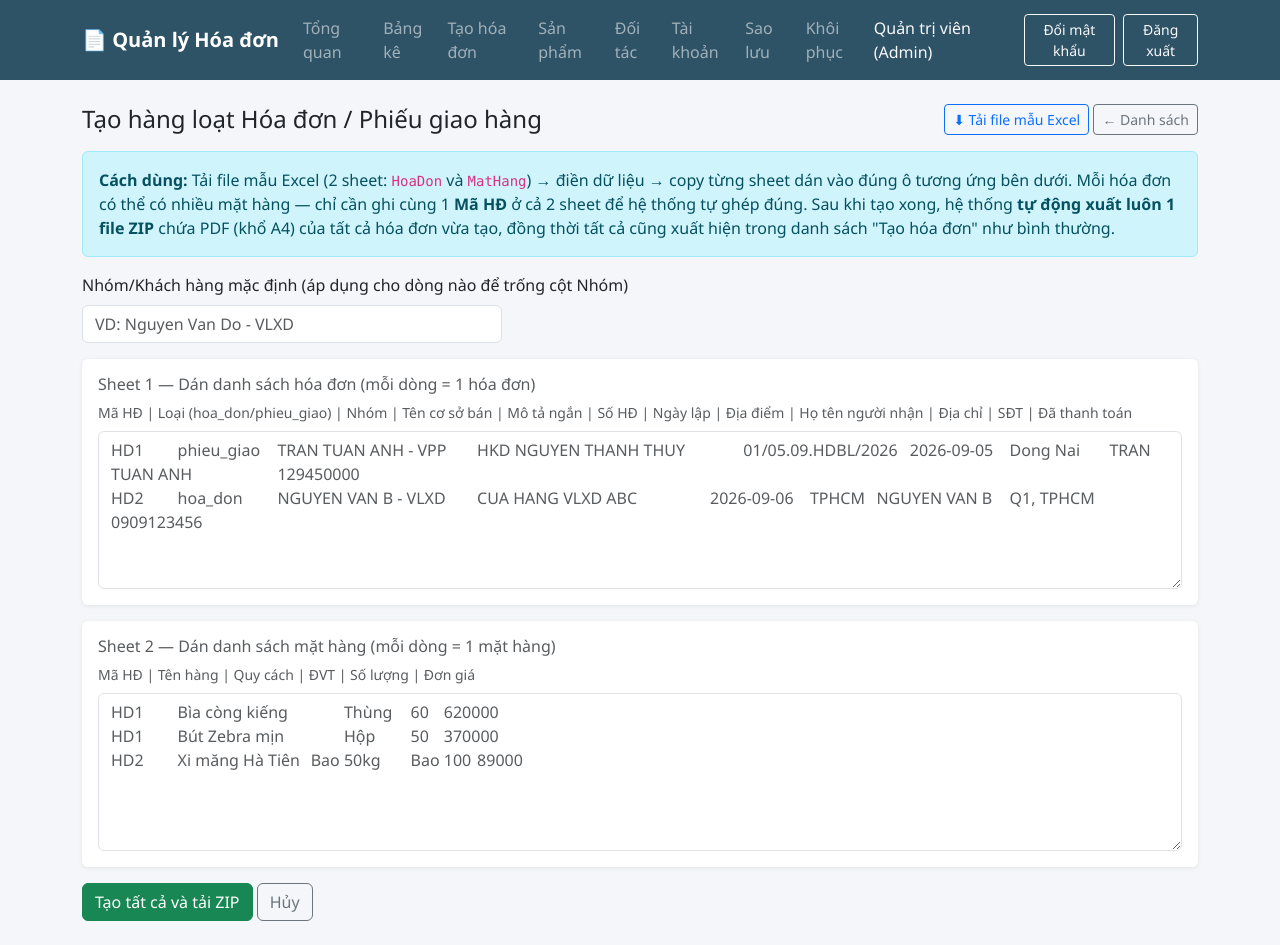
After one commit to PHONGKHCN/HOADONDAURA-DAUVAO, a Flask app: page /sales/bulk in a window 1280 px wide. The commit adds this page. Run offline with Flask 3, Linux system fonts and the light colour scheme; a user stored in the database is signed in; some libraries are stand-ins or nearby versions.

Commit message:
CAP NHAP LAN 4

```diff
--- a/app.py
+++ b/app.py
@@ -2,6 +2,7 @@ import os
 import json
 import re
 import sqlite3
+import zipfile
 from datetime import datetime
 from io import BytesIO
 
@@ -13,6 +14,7 @@ from flask_login import (
 from werkzeug.security import generate_password_hash, check_password_hash
 from openpyxl import Workbook, load_workbook
 from openpyxl.styles import Font, PatternFill, Alignment, Border, Side
+from openpyxl.utils import get_column_letter
 
 from reportlab.lib.pagesizes import A4, A5
 from reportlab.lib.units import mm
@@ -1366,6 +1368,245 @@ def partner_import_excel():
     return redirect(url_for("partner_list"))
 
 
+# ---------- Tạo hàng loạt Hóa đơn/Phiếu giao hàng (nhiều khách, nhiều mặt hàng) ----------
+
+@app.route("/sales/bulk_template")
+@login_required
+def sales_bulk_template():
+    wb = Workbook()
+    font_name = "Arial"
+    header_fill = PatternFill(start_color="2E5266", end_color="2E5266", fill_type="solid")
+    header_font = Font(name=font_name, bold=True, color="FFFFFF", size=10)
+    title_font = Font(name=font_name, bold=True, size=13, color="2E5266")
+    note_font = Font(name=font_name, italic=True, size=9, color="C00000")
+    sample_fill = PatternFill(start_color="FFF2CC", end_color="FFF2CC", fill_type="solid")
+    thin = Side(style="thin", color="808080")
+    border = Border(left=thin, right=thin, top=thin, bottom=thin)
+    center = Alignment(horizontal="center", vertical="center", wrap_text=True)
+    left = Alignment(horizontal="left", vertical="center", wrap_text=True)
+
+    ws1 = wb.active
+    ws1.title = "HoaDon"
+    ws1.merge_cells("A1:L1")
+    ws1["A1"] = "SHEET 1: THÔNG TIN TỪNG HÓA ĐƠN (mỗi dòng = 1 hóa đơn)"
+    ws1["A1"].font = title_font
+    ws1["A1"].alignment = center
+    ws1.merge_cells("A2:L2")
+    ws1["A2"] = ("Mã HĐ ở sheet này phải khớp với Mã HĐ ở sheet \"MatHang\" để hệ thống ghép đúng mặt hàng vào hóa đơn. "
+                 "Copy vùng dữ liệu (không lấy 2 dòng tiêu đề) dán vào ô \"Dán danh sách hóa đơn\" trên web.")
+    ws1["A2"].font = note_font
+    ws1["A2"].alignment = left
+    ws1.row_dimensions[2].height = 32
+    headers1 = ["Mã HĐ", "Loại (hoa_don/phieu_giao)", "Nhóm/Khách hàng", "Tên cơ sở bán",
+                "Mô tả ngắn", "Số HĐ", "Ngày lập (YYYY-MM-DD)", "Địa điểm",
+                "Họ tên người nhận", "Địa chỉ", "SĐT", "Đã thanh toán (chỉ phiếu giao)"]
+    widths1 = [8, 20, 20, 22, 24, 14, 16, 12, 20, 24, 12, 18]
+    hr1 = 4
+    for i, h in enumerate(headers1):
+        c = ws1.cell(row=hr1, column=1 + i, value=h)
+        c.font = header_font; c.fill = header_fill; c.border = border; c.alignment = center
+    sample1 = [
+        ["HD1", "phieu_giao", "TRAN TUAN ANH - VPP", "HKD NGUYEN THANH THUY", "", "01/05.09.HDBL/2026",
+         "2026-09-05", "Dong Nai", "TRAN TUAN ANH", "", "", 129450000],
+        ["HD2", "hoa_don", "NGUYEN VAN B - VLXD", "CUA HANG VLXD ABC", "", "", "2026-09-06", "TPHCM",
+         "NGUYEN VAN B", "Q1, TPHCM", "0909123456", ""],
+    ]
+    r = hr1 + 1
+    for row_data in sample1:
+        for i, val in enumerate(row_data):
+            c = ws1.cell(row=r, column=1 + i, value=val)
+            c.border = border; c.fill = sample_fill; c.font = Font(name=font_name, size=10); c.alignment = left
+        r += 1
+    for _ in range(20):
+        for col in range(1, len(headers1) + 1):
+            c = ws1.cell(row=r, column=col)
+            c.border = border; c.font = Font(name=font_name, size=10); c.alignment = left
+        r += 1
+    for i, w in enumerate(widths1):
+        ws1.column_dimensions[get_column_letter(i + 1)].width = w
+    ws1.freeze_panes = f"A{hr1+1}"
+
+    ws2 = wb.create_sheet("MatHang")
+    ws2.merge_cells("A1:F1")
+    ws2["A1"] = "SHEET 2: MẶT HÀNG CỦA TỪNG HÓA ĐƠN (mỗi dòng = 1 mặt hàng)"
+    ws2["A1"].font = title_font
+    ws2["A1"].alignment = center
+    ws2.merge_cells("A2:F2")
+    ws2["A2"] = ("Nhiều dòng có thể cùng 1 Mã HĐ (hóa đơn nhiều mặt hàng). Copy vùng dữ liệu dán vào ô "
+                 "\"Dán danh sách mặt hàng\" trên web.")
+    ws2["A2"].font = note_font
+    ws2["A2"].alignment = left
+    ws2.row_dimensions[2].height = 28
+    headers2 = ["Mã HĐ", "Tên hàng", "Quy cách", "ĐVT", "Số lượng", "Đơn giá"]
+    widths2 = [8, 26, 16, 10, 12, 14]
+    hr2 = 4
+    for i, h in enumerate(headers2):
+        c = ws2.cell(row=hr2, column=1 + i, value=h)
+        c.font = header_font; c.fill = header_fill; c.border = border; c.alignment = center
+    sample2 = [
+        ["HD1", "Bìa còng kiếng", "", "Thùng", 60, 620000],
+        ["HD1", "Bút Zebra mịn", "", "Hộp", 50, 370000],
+        ["HD2", "Xi măng Hà Tiên", "Bao 50kg", "Bao", 100, 89000],
+    ]
+    r = hr2 + 1
+    for row_data in sample2:
+        for i, val in enumerate(row_data):
+            c = ws2.cell(row=r, column=1 + i, value=val)
+            c.border = border; c.fill = sample_fill; c.font = Font(name=font_name, size=10); c.alignment = left
+        r += 1
+    for _ in range(30):
+        for col in range(1, len(headers2) + 1):
+            c = ws2.cell(row=r, column=col)
+            c.border = border; c.font = Font(name=font_name, size=10); c.alignment = left
+        r += 1
+    for i, w in enumerate(widths2):
+        ws2.column_dimensions[get_column_letter(i + 1)].width = w
+    ws2.freeze_panes = f"A{hr2+1}"
+
+    buf = BytesIO()
+    wb.save(buf)
+    buf.seek(0)
+    return send_file(
+        buf, as_attachment=True, download_name="Mau_tao_hang_loat_hoa_don.xlsx",
+        mimetype="application/vnd.openxmlformats-officedocument.spreadsheetml.sheet",
+    )
+
+
+@app.route("/sales/bulk", methods=["GET", "POST"])
+@login_required
+def sales_bulk():
+    if request.method == "POST":
+        header_text = request.form.get("header_text", "")
+        item_text = request.form.get("item_text", "")
+        default_nhom = request.form.get("default_nhom", "").strip()
+
+        header_lines = [l for l in header_text.replace("\r\n", "\n").split("\n") if l.strip()]
+        item_lines = [l for l in item_text.replace("\r\n", "\n").split("\n") if l.strip()]
+
+        # Gom mặt hàng theo Mã HĐ
+        items_by_key = {}
+        item_errors = []
+        for idx, line in enumerate(item_lines, start=1):
+            cols = [c.strip() for c in line.split("\t")]
+            if len(cols) < 2 or not cols[0] or not cols[1]:
+                item_errors.append(f"Dòng mặt hàng {idx}: thiếu Mã HĐ hoặc Tên hàng")
+                continue
+            key = cols[0]
+            ten_hang = cols[1]
+            quy_cach = cols[2] if len(cols) > 2 else ""
+            dvt = cols[3] if len(cols) > 3 else ""
+            try:
+                so_luong = float(re.sub(r"[^\d.\-]", "", (cols[4] if len(cols) > 4 else "0").replace(",", "")) or 0)
+            except ValueError:
+                so_luong = 0
+            try:
+                don_gia = float(re.sub(r"[^\d.\-]", "", (cols[5] if len(cols) > 5 else "0").replace(",", "")) or 0)
+            except ValueError:
+                don_gia = 0
+            items_by_key.setdefault(key, []).append({
+                "ten_hang": ten_hang, "quy_cach": quy_cach, "dvt": dvt,
+                "so_luong": so_luong, "don_gia": don_gia,
+            })
+
+        db = get_db()
+        created_ids = []
+        header_errors = []
+        for idx, line in enumerate(header_lines, start=1):
+            cols = [c.strip() for c in line.split("\t")]
+            if len(cols) < 9 or not cols[0]:
+                header_errors.append(f"Dòng hóa đơn {idx}: thiếu cột (cần tối thiểu Mã HĐ đến Họ tên người nhận)")
+                continue
+            key = cols[0]
+            loai_raw = (cols[1] if len(cols) > 1 else "hoa_don").strip().lower()
+            loai_chung_tu = "phieu_giao" if loai_raw in ("phieu_giao", "phiếu giao", "phieu giao hang") else "hoa_don"
+            nhom = (cols[2] if len(cols) > 2 else "").strip() or default_nhom
+            seller_name = cols[3] if len(cols) > 3 else ""
+            seller_slogan = cols[4] if len(cols) > 4 else ""
+            so_hd = cols[5] if len(cols) > 5 else ""
+            ngay_raw = (cols[6] if len(cols) > 6 else "").strip()
+            ngay_lap = None
+            for fmt in ("%Y-%m-%d", "%d/%m/%Y", "%d-%m-%Y"):
+                try:
+                    ngay_lap = datetime.strptime(ngay_raw, fmt).strftime("%Y-%m-%d")
+                    break
+                except ValueError:
+                    continue
+            if not ngay_lap:
+                ngay_lap = datetime.now().strftime("%Y-%m-%d")
+            dia_diem = cols[7] if len(cols) > 7 else ""
+            buyer_name = cols[8] if len(cols) > 8 else ""
+            buyer_address = cols[9] if len(cols) > 9 else ""
+            buyer_phone = cols[10] if len(cols) > 10 else ""
+            try:
+                thanh_toan = float(re.sub(r"[^\d.\-]", "", (cols[11] if len(cols) > 11 else "0").replace(",", "")) or 0)
+            except (ValueError, IndexError):
+                thanh_toan = 0
+
+            if not seller_name or not buyer_name:
+                header_errors.append(f"Dòng hóa đơn {idx} (Mã {key}): thiếu Tên cơ sở bán hoặc Họ tên người nhận")
+                continue
+
+            invoice_items = items_by_key.get(key, [])
+            if not invoice_items:
+                header_errors.append(f"Dòng hóa đơn {idx} (Mã {key}): không tìm thấy mặt hàng nào khớp Mã HĐ này ở sheet MatHang")
+                continue
+
+            tong_cong = sum(it["so_luong"] * it["don_gia"] for it in invoice_items)
+
+            cur = db.execute(
+                """INSERT INTO sales_invoices
+                   (nhom, so_hd, ngay_lap, seller_name, seller_slogan,
+                    buyer_name, buyer_address, buyer_phone, dia_diem, tong_cong,
+                    loai_chung_tu, thanh_toan, nguoi_tao_id)
+                   VALUES (?,?,?,?,?,?,?,?,?,?,?,?,?)""",
+                (nhom, so_hd, ngay_lap, seller_name, seller_slogan, buyer_name,
+                 buyer_address, buyer_phone, dia_diem, tong_cong, loai_chung_tu,
+                 thanh_toan, current_user.id),
+            )
+            invoice_id = cur.lastrowid
+            for stt, it in enumerate(invoice_items, start=1):
+                thanh_tien = it["so_luong"] * it["don_gia"]
+                db.execute(
+                    """INSERT INTO sales_invoice_items
+                       (invoice_id, stt, ten_hang, quy_cach, dvt, so_luong, don_gia, thanh_tien)
+                       VALUES (?,?,?,?,?,?,?,?)""",
+                    (invoice_id, stt, it["ten_hang"], it["quy_cach"], it["dvt"],
+                     it["so_luong"], it["don_gia"], thanh_tien),
+                )
+            created_ids.append(invoice_id)
+        db.commit()
+
+        all_errors = header_errors + item_errors
+        if created_ids:
+            flash(f"Đã tạo {len(created_ids)} hóa đơn/phiếu giao hàng.", "success")
+        if all_errors:
+            flash("Một số dòng bị bỏ qua: " + " | ".join(all_errors[:10]) +
+                  (f" (và {len(all_errors)-10} lỗi khác)" if len(all_errors) > 10 else ""), "danger")
+
+        if not created_ids:
+            return redirect(url_for("sales_bulk"))
+
+        # Xuất luôn 1 file ZIP chứa PDF (khổ A4) của tất cả hóa đơn vừa tạo
+        zip_buf = BytesIO()
+        with zipfile.ZipFile(zip_buf, "w", zipfile.ZIP_DEFLATED) as zf:
+            for inv_id in created_ids:
+                invoice = db.execute("SELECT * FROM sales_invoices WHERE id=?", (inv_id,)).fetchone()
+                items = db.execute(
+                    "SELECT * FROM sales_invoice_items WHERE invoice_id=? ORDER BY stt", (inv_id,)
+                ).fetchall()
+                pdf_buf = build_sales_invoice_pdf(invoice, items, page_size="a4")
+                safe_name = re.sub(r"[^\w\-. ]", "_", invoice["so_hd"] or f"HD{inv_id}")
+                zf.writestr(f"{safe_name}_{inv_id}.pdf", pdf_buf.getvalue())
+        zip_buf.seek(0)
+        return send_file(
+            zip_buf, as_attachment=True,
+            download_name=f"HoaDon_hangloat_{datetime.now().strftime('%Y%m%d_%H%M%S')}.zip",
+            mimetype="application/zip",
+        )
+
+    return render_template("sales_bulk.html")
+
+
 # ---------- Tạo hóa đơn bán hàng (in được, nhiều mặt hàng) ----------
 
 @app.route("/sales")
--- /dev/null
+++ b/templates/sales_bulk.html
@@ -0,0 +1,49 @@
+{% extends "base.html" %}
+{% block title %}Tạo hàng loạt hóa đơn{% endblock %}
+{% block content %}
+<div class="d-flex justify-content-between align-items-center mb-3">
+  <h4 class="mb-0">Tạo hàng loạt Hóa đơn / Phiếu giao hàng</h4>
+  <div>
+    <a href="{{ url_for('sales_bulk_template') }}" class="btn btn-outline-primary btn-sm">⬇ Tải file mẫu Excel</a>
+    <a href="{{ url_for('sales_list') }}" class="btn btn-outline-secondary btn-sm">← Danh sách</a>
+  </div>
+</div>
+
+<div class="alert alert-info">
+  <strong>Cách dùng:</strong> Tải file mẫu Excel (2 sheet: <code>HoaDon</code> và <code>MatHang</code>) →
+  điền dữ liệu → copy từng sheet dán vào đúng ô tương ứng bên dưới. Mỗi hóa đơn có thể có nhiều mặt hàng —
+  chỉ cần ghi cùng 1 <strong>Mã HĐ</strong> ở cả 2 sheet để hệ thống tự ghép đúng.
+  Sau khi tạo xong, hệ thống <strong>tự động xuất luôn 1 file ZIP</strong> chứa PDF (khổ A4) của tất cả
+  hóa đơn vừa tạo, đồng thời tất cả cũng xuất hiện trong danh sách "Tạo hóa đơn" như bình thường.
+</div>
+
+<form method="post">
+  <div class="mb-3">
+    <label class="form-label">Nhóm/Khách hàng mặc định (áp dụng cho dòng nào để trống cột Nhóm)</label>
+    <input type="text" name="default_nhom" class="form-control" placeholder="VD: Nguyen Van Do - VLXD" style="max-width:420px;">
+  </div>
+
+  <div class="card p-3 mb-3">
+    <h6 class="text-muted">Sheet 1 — Dán danh sách hóa đơn (mỗi dòng = 1 hóa đơn)</h6>
+    <div class="small text-muted mb-2">
+      Mã HĐ | Loại (hoa_don/phieu_giao) | Nhóm | Tên cơ sở bán | Mô tả ngắn | Số HĐ | Ngày lập | Địa điểm |
+      Họ tên người nhận | Địa chỉ | SĐT | Đã thanh toán
+    </div>
+    <textarea name="header_text" class="form-control" rows="6" required
+              placeholder="HD1&#9;phieu_giao&#9;TRAN TUAN ANH - VPP&#9;HKD NGUYEN THANH THUY&#9;&#9;01/05.09.HDBL/2026&#9;2026-09-05&#9;Dong Nai&#9;TRAN TUAN ANH&#9;&#9;&#9;129450000
+HD2&#9;hoa_don&#9;NGUYEN VAN B - VLXD&#9;CUA HANG VLXD ABC&#9;&#9;&#9;2026-09-06&#9;TPHCM&#9;NGUYEN VAN B&#9;Q1, TPHCM&#9;0909123456&#9;"></textarea>
+  </div>
+
+  <div class="card p-3 mb-3">
+    <h6 class="text-muted">Sheet 2 — Dán danh sách mặt hàng (mỗi dòng = 1 mặt hàng)</h6>
+    <div class="small text-muted mb-2">Mã HĐ | Tên hàng | Quy cách | ĐVT | Số lượng | Đơn giá</div>
+    <textarea name="item_text" class="form-control" rows="6" required
+              placeholder="HD1&#9;Bìa còng kiếng&#9;&#9;Thùng&#9;60&#9;620000
+HD1&#9;Bút Zebra mịn&#9;&#9;Hộp&#9;50&#9;370000
+HD2&#9;Xi măng Hà Tiên&#9;Bao 50kg&#9;Bao&#9;100&#9;89000"></textarea>
+  </div>
+
+  <button type="submit" class="btn btn-success">Tạo tất cả và tải ZIP</button>
+  <a href="{{ url_for('sales_list') }}" class="btn btn-outline-secondary">Hủy</a>
+</form>
+{% endblock %}
--- a/templates/sales_list.html
+++ b/templates/sales_list.html
@@ -3,7 +3,10 @@
 {% block content %}
 <div class="d-flex justify-content-between align-items-center mb-3">
   <h4 class="mb-0">Hóa đơn bán hàng đã tạo</h4>
-  <a href="{{ url_for('sales_new') }}" class="btn btn-primary btn-sm">+ Tạo hóa đơn mới</a>
+  <div>
+    <a href="{{ url_for('sales_bulk') }}" class="btn btn-outline-success btn-sm">📋 Tạo hàng loạt</a>
+    <a href="{{ url_for('sales_new') }}" class="btn btn-primary btn-sm">+ Tạo hóa đơn mới</a>
+  </div>
 </div>
 
 <form class="row g-2 mb-3" method="get">
@@ -46,6 +49,7 @@
           <td class="small text-muted">{{ inv.nguoi_tao_ten or inv.nguoi_tao_username }}</td>
           <td class="text-center">
             <a href="{{ url_for('sales_view', invoice_id=inv.id) }}" class="btn btn-sm btn-outline-secondary">Xem</a>
+            <a href="{{ url_for('sales_edit', invoice_id=inv.id) }}" class="btn btn-sm btn-outline-primary">Sửa</a>
             <div class="btn-group">
               <button type="button" class="btn btn-sm btn-outline-primary dropdown-toggle" data-bs-toggle="dropdown">
                 Xuất file
--- a/templates/sales_view.html
+++ b/templates/sales_view.html
@@ -3,7 +3,9 @@
 {% block content %}
 <div class="d-flex justify-content-between align-items-center mb-3">
   <a href="{{ url_for('sales_list') }}" class="btn btn-outline-secondary btn-sm">← Danh sách</a>
-  <div class="btn-group">
+  <div>
+  <a href="{{ url_for('sales_edit', invoice_id=invoice.id) }}" class="btn btn-outline-primary btn-sm">Sửa</a>
+  <div class="btn-group d-inline-block">
     <button type="button" class="btn btn-primary btn-sm dropdown-toggle" data-bs-toggle="dropdown">
       ⬇ Xuất file
     </button>
@@ -13,6 +15,7 @@
       <li><a class="dropdown-item" href="{{ url_for('sales_docx', invoice_id=invoice.id, size='a4') }}">Word - Khổ A4</a></li>
       <li><a class="dropdown-item" href="{{ url_for('sales_docx', invoice_id=invoice.id, size='a5') }}">Word - Khổ A5 (để in)</a></li>
     </ul>
+  </div>
   </div>
 </div>
 
```
Also changed, not shown: templates/product_form.html (+7 -3 lines), templates/sales_form.html (+33 -24 lines).
